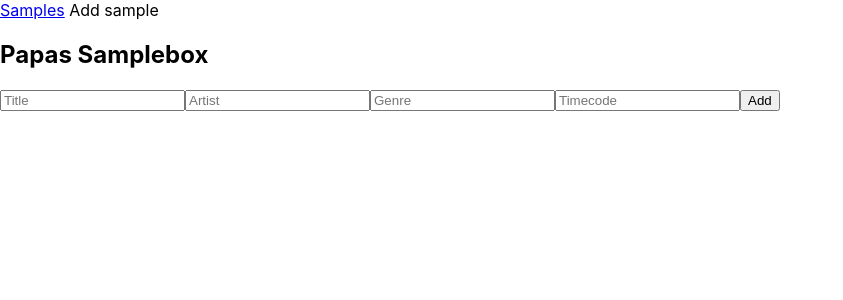
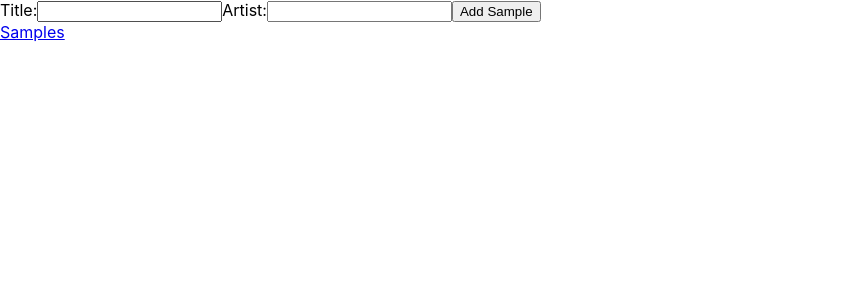
Before and after one commit to manuelpapa/todo, a React (Create React App) app: page /add in a window 1280 px wide. Shown: the top 300 px of the page, without its empty margins (0-843 px from the left). Built offline with nearby package versions, Linux system fonts and the light colour scheme.

Commit message:
Add form to create new samples

```diff
--- a/src/api/fetchSamples.js
+++ b/src/api/fetchSamples.js
@@ -1,4 +1,4 @@
-export default async function fetchSamples() {
+export async function fetchSamples() {
   const response = await fetch("http://localhost:3333/samples");
   if (!response.ok) {
     throw response;
@@ -7,3 +7,16 @@ export default async function fetchSamples() {
   const result = await response.json();
   return result;
 }
+
+export function postSamples({ newGenre, newArtist, newTitle, newTimecode }) {
+  fetch("http://localhost:3333/samples", {
+    method: "POST",
+    body: JSON.stringify({
+      genre: newGenre,
+      artist: newArtist,
+      title: newTitle,
+      timecode: newTimecode,
+    }),
+    headers: { "Content-Type": "application/json" },
+  });
+}
--- a/src/pages/AddSample.js
+++ b/src/pages/AddSample.js
@@ -1,30 +1,59 @@
-import React from "react";
+import React, { useState } from "react";
 import { Link } from "react-router-dom";
-import postSamples from "../api/postSamples";
+// import { postSamples } from "../api/fetchSamples";
+
+// export default function AddSample() {
+//   function AddSample() {
+//     postSamples("Title", "Artist", "Track");
+//   }
 
 export default function AddSample() {
-  function AddSample() {
-    postSamples("Title", "Artist", "Track");
+  const [title, setTitle] = useState("");
+  const [artist, setArtist] = useState("");
+
+  function handleTitleChange(event) {
+    setTitle(event.target.value);
+  }
+  function handleArtistChange(event) {
+    setArtist(event.target.value);
+  }
+  function handleSubmit(event) {
+    event.preventDefault();
   }
 
   return (
-    <div className="AddSample">
-      <div className="AppSample-header">
-        <div>
-          <Link to="/">Samples</Link> Add sample
-        </div>
-        <h2>Papas Samplebox</h2>
-      </div>
+    <>
+      <form onSubmit={handleSubmit}>
+        <label>
+          Title:
+          <input type="text" value={title} onChange={handleTitleChange} />
+        </label>
+        <label>
+          Artist:
+          <input type="text" value={artist} onChange={handleArtistChange} />
+        </label>
+        <input type="submit" value="Add Sample" />
+      </form>
+      <Link to="/">Samples</Link>
+    </>
 
-      <div className="AppSample-main">
-        <form>
-          <input placeholder="Title" />
-          <input placeholder="Artist" />
-          <input placeholder="Genre" />
-          <input placeholder="Timecode" />
-          <button onClick={AddSample}>Add</button>
-        </form>
-      </div>
-    </div>
+    // <div className="AddSample">
+    //   <div className="AppSample-header">
+    //     <div>
+    //       <Link to="/">Samples</Link> Add sample
+    //     </div>
+    //     <h2>Papas Samplebox</h2>
+    //   </div>
+
+    //   <div className="AppSample-main">
+    //     <form>
+    //       <input placeholder="Title" />
+    //       <input placeholder="Artist" />
+    //       <input placeholder="Genre" />
+    //       <input placeholder="Timecode" />
+    //       <button onClick={AddSample}>Add</button>
+    //     </form>
+    //   </div>
+    // </div>
   );
 }
--- a/src/pages/Home.js
+++ b/src/pages/Home.js
@@ -1,5 +1,5 @@
 import React, { useState, useEffect } from "react";
-import fetchSamples from "../api/fetchSamples";
+import { fetchSamples } from "../api/fetchSamples";
 import { Link } from "react-router-dom";
 
 export default function Home() {
```
